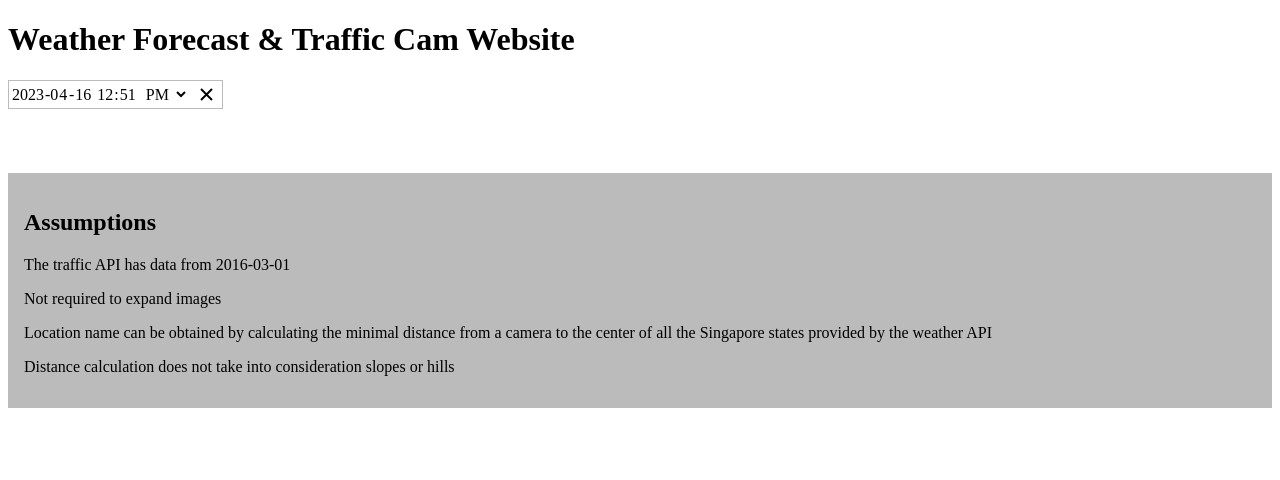
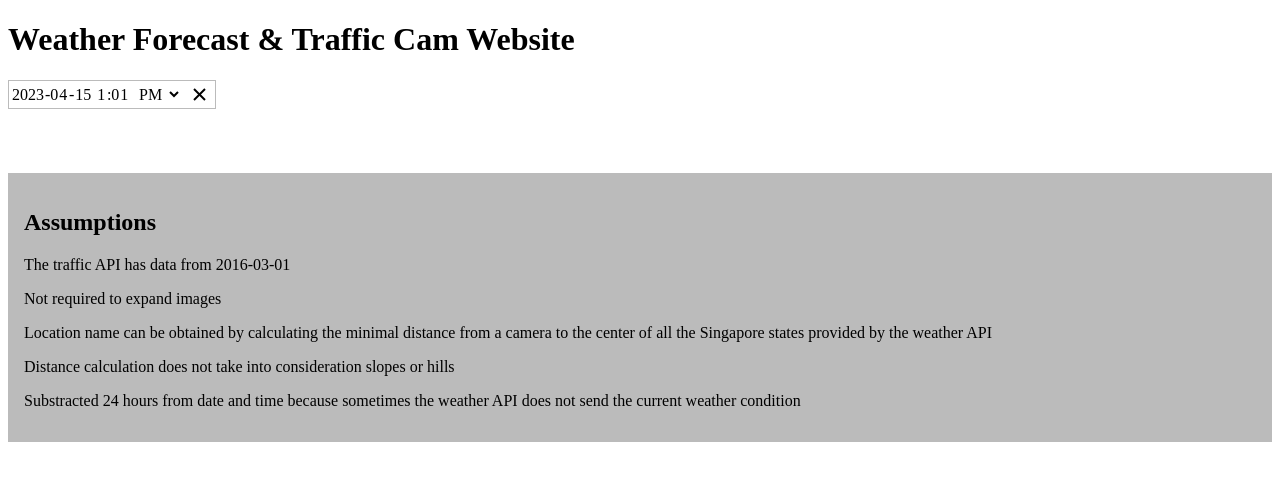
Before and after one commit to leonardovenoso/sg-traffic-2023, a Next.js app: page / in a window 1280 px wide. Shown: the top 480 px of the page. Built offline with nearby package versions, Linux system fonts and the light colour scheme; no server answers.

Commit message:
Fixes, assumptions, and code formatting

```diff
--- a/src/components/header.js
+++ b/src/components/header.js
@@ -9,7 +9,7 @@ import 'react-calendar/dist/Calendar.css';
 import 'react-clock/dist/Clock.css';
 
 const Header = () => {
-  const [date, setDate] = useState(moment().subtract({ 'minutes': 10 }).toDate());
+  const [date, setDate] = useState(moment().subtract({ 'hours': 24 }).toDate());
   const dispatch = useDispatch();
   const [showChild, setShowChild] = useState(false);
 
--- a/src/components/locations.js
+++ b/src/components/locations.js
@@ -33,7 +33,7 @@ const Locations = () => {
           ))}
         </div>
       }
-      <Spinner show={isLocationLoading || isWeatherLoading } />
+      <Spinner show={isLocationLoading || isWeatherLoading} />
     </>
   );
 };
--- a/src/pages/index.js
+++ b/src/pages/index.js
@@ -22,6 +22,7 @@ export default function Home() {
           <p>Not required to expand images</p>
           <p>Location name can be obtained by calculating the minimal distance from a camera to the center of all the Singapore states provided by the weather API</p>
           <p>Distance calculation does not take into consideration slopes or hills</p>
+          <p>Substracted 24 hours from date and time because sometimes the weather API does not send the current weather condition</p>
         </div>
       </main>
     </>
--- a/src/redux/slices/trafficSlice.js
+++ b/src/redux/slices/trafficSlice.js
@@ -23,7 +23,6 @@ export const trafficSliceSlice = createSlice({
       state.isLocationLoading = true;
     })
     .addCase(trafficThunk.fulfilled, (state, action) => {
-      debugger;
       state.locations = action.payload;
       state.isLocationLoading = false;
     })
```
